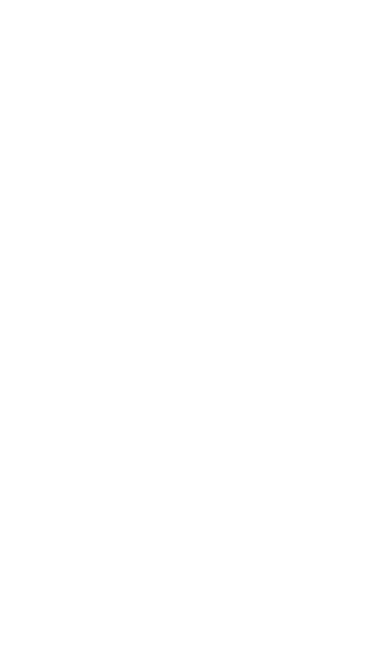
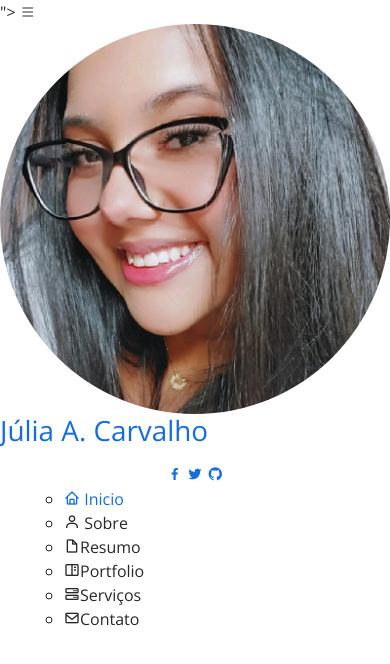
Before and after one commit to juliaacarvalho/iportfoliodigital, a plain HTML site: page index.html in a window 390 px wide. Drawn offline with nearby package versions, Linux system fonts and the light colour scheme.

Commit message:
Add files via upload

```diff
--- a/css/main.css
+++ b/css/main.css
@@ -0,0 +1,17 @@
+body {
+    font-family: "Open Sans", "sans-serif";
+    color: #272829;
+}
+
+a {
+    color: rgb(19, 109, 226);
+    text-decoration: none;
+}
+
+a:hover{
+    color: rgb(13, 93, 142);
+    text-decoration: none;
+}
+ h1, h2, h3, h4, h5, h6 {
+    font-family: "Open Sans" sans-serif;
+ }
--- a/index.html
+++ b/index.html
@@ -3,21 +3,74 @@
 <head>
     <meta charset="UTF-8">
     <meta name="viewport" content="width=device-width, initial-scale=1.0">
+
     <title>Júlia | Currículo </title>
+    <meta content="Portfólio pessoal da Júlia Almeida de Carvalho" name="description">
+    <meta content="Júlia, Almeida, Senai, Leolpoldina, Portfólio"  name="keywords">
 
-   <link rel="img/favicon.png">
-   <link rel="stylesheet" href="validador/aos/aos.css">
-   <link rel="stylesheet" href="validador/bootstrap/css/bootstrap.min.css">
-   <link rel="stylesheet" href="validador/boxicons/css/boxicons.css">
-   <link rel="stylesheet" href="validador/glightbox/css/glightbox.css">
-    <link rel="stylesheet" href="validador/swiper/swiper-bundle.min.css">
+    <link href="img/favicon1.png.jpg" rel="icon">
+
+    <link href="link rel="preconnect" href="https://fonts.googleapis.com">
+    <link rel="preconnect" href="https://fonts.gstatic.com" crossorigin>
+    <link href="https://fonts.googleapis.com/css2?family=Open+Sans&display=swap" rel="stylesheet">">
+
+    <link href="validador/aos/aos.css" rel="stylesheet">
+    <link href="validador/bootstrap/css/bootstrap.min.css" rel="stylesheet">
+    <link href="validador/bootstrap-icons/bootstrap-icons.css" rel="stylesheet">
+    <link href="validador/boxicons/css/boxicons.min.css" rel="stylesheet">
+    <link href="validador/glightbox/css/glightbox.min.css" rel="stylesheet">
+    <link href="validador/swiper/swiper-bundle.min.css" rel="stylesheet">
 
 
     <link rel="stylesheet" href="css/main.css">
 
-
 </head>
 <body>
+    <i class="bi bi-list mobile-nav-toggle d-xl-none"> </i>
+
+    <header id="header">
+        <div class="d-flex flex-column">
+
+            <div class="profile">
+                <img src="img/profile-img.jpg" alt="" class="img-fluid rounded-circle">
+                <h1 class="text-light"><a href="index.html">Júlia A. Carvalho</a></h1>
+                <div class="social-links mt-3 text-center">
+                    <a href="#"><i class="bx bxl-facebook"></i></a>
+                    <a href="#"><i class="bx bxl-twitter"></i></a>
+                    <a href="#"><i class="bx bxl-github"></i></a>
+                </div>
+            </div>
+
+
+            <nav>
+                <ul>
+                <ul>
+                    <li> <a href="#hero" class="nav-lik scrollto active"> <i class=" bx bx-home"> </i><span> Inicio </span></a></li>
+                    <li><a href="#about" class="nav-link scrollto"><i class="bx bx-user"></i> <span>Sobre</span></a></li>
+                    <li> <a href="#resume" class="nav-link scrollto"> <i class="bx bx-file-blank"> </i><span>Resumo</span></a></li>
+                    <li> <a href="#portfolio" class="nav-link scrollto"> <i class="bx bx-book-content"> </i><span>Portfolio</span></a></li>
+                    <li> <a href="#services" class="nav-link scrollto"> <i class="bx bx-server"> </i><span>Serviços</span></a></li>
+                    <li> <a href="#contact" class="nav-link scrollto"> <i class="bx bx-envelope"> </i><span>Contato</span></a></li>
+                </ul>
+            </nav>
+
+
+        </div>
+    </header>
+
+    <section id="hero" class="d-flex flex-column justify-content-center align-items-center">
+        <div class="hero-container" data-aos="fade-in">
+            <h1>Marcio</h1>
+            <p>Eu sou estudante na Área da Tecnologia da Informação, com foco em <span class="typed" data-typed-items="Front-end, AZ-900, AWS, Google"></span></p>
+        </div>
+    </section>
+
+
+
+
+
+
+
 
 </body>
 </html>
```
Also changed, not shown: img/android-chrome-192x192.png (added), img/android-chrome-512x512.png (added), img/apple-touch-icon.png, img/favicon-16x16.png (added), img/favicon.ico (added), img/favicon.png.png (added), img/favicon1.png.jpg (added), img/profile-img.jpg (added).
